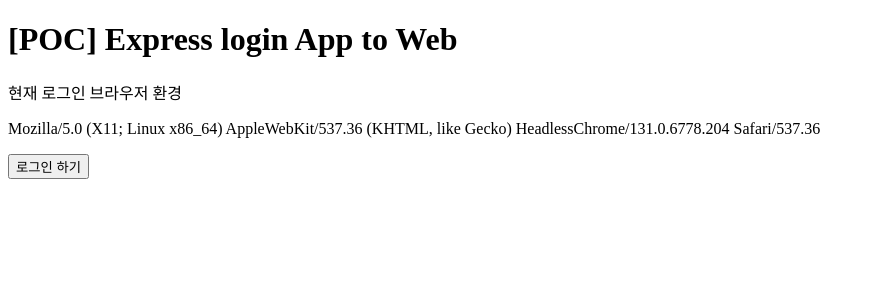
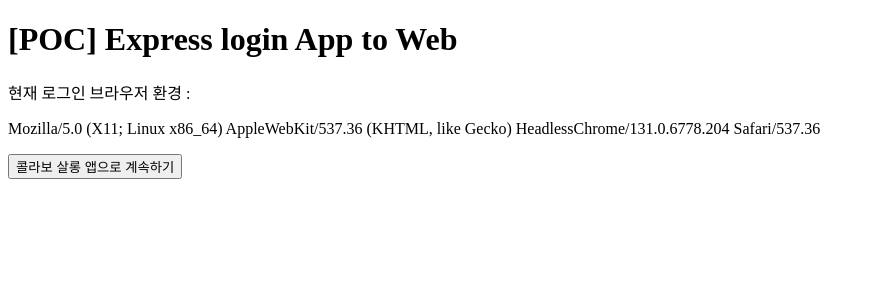
Before and after one commit to dev-hyungwoo-homework/express-login-test, a React (Create React App) app: page / in a window 1280 px wide. Shown: the top 300 px of the page, without its empty margins (0-875 px from the left). Built offline with nearby package versions, Linux system fonts and the light colour scheme; no server answers.

Commit message:
커스텀URL스킴 테스트

```diff
--- a/src/App.tsx
+++ b/src/App.tsx
@@ -1,27 +1,30 @@
 function App() {
   const userAgent = navigator.userAgent;
+  const url: string = process.env.REACT_APP_CUSTOM_URL_SCHEME as string
 
   if (userAgent.indexOf("KAKAOTALK") >= 0) {
     alert("현재 접속중인 브라우저는 카카오톡 인앱 브라우저입니다.");
-    // window.location.href = "naversearchapp://default?version=5" // 네이버 앱으로 정상 연결
-    window.location.href = "colavosalon://"
+    window.location.href = "naversearchapp://default?version=1" // 네이버 앱으로 정상 연결
   } else if (userAgent.indexOf("CriOS") >= 0) {
     alert("현재 접속중인 브라우저는 IOS 크롬 브라우저입니다.");
-    // window.location.href = "colavosalon://expresssign?id=123&browser=chrome&ip=123.12.3.2&browser_app_custom_url_scheme=naversearchapp://default?version=1"
-    window.location.href = "naversearchapp://default?version=1" // 네이버 앱으로 정상 연결
+    window.location.href = url
   }
 
   const handleButtonClick = async () => {
-    alert(userAgent);
+    if (userAgent.indexOf("CriOS") >= 0) {
+      window.location.href = url
+    } else {
+      alert(`미지원 기기 : ${userAgent}`);
+    }
   };
 
   return (
     <div>
       <h1>{"[POC] Express login App to Web"}</h1>
-      <p>현재 로그인 브라우저 환경</p>
+      <p>현재 로그인 브라우저 환경 : </p>
       <p>{userAgent}</p>
       <button type="button" onClick={handleButtonClick}>
-        로그인 하기
+        콜라보 살롱 앱으로 계속하기
       </button>
     </div>
   );
```
